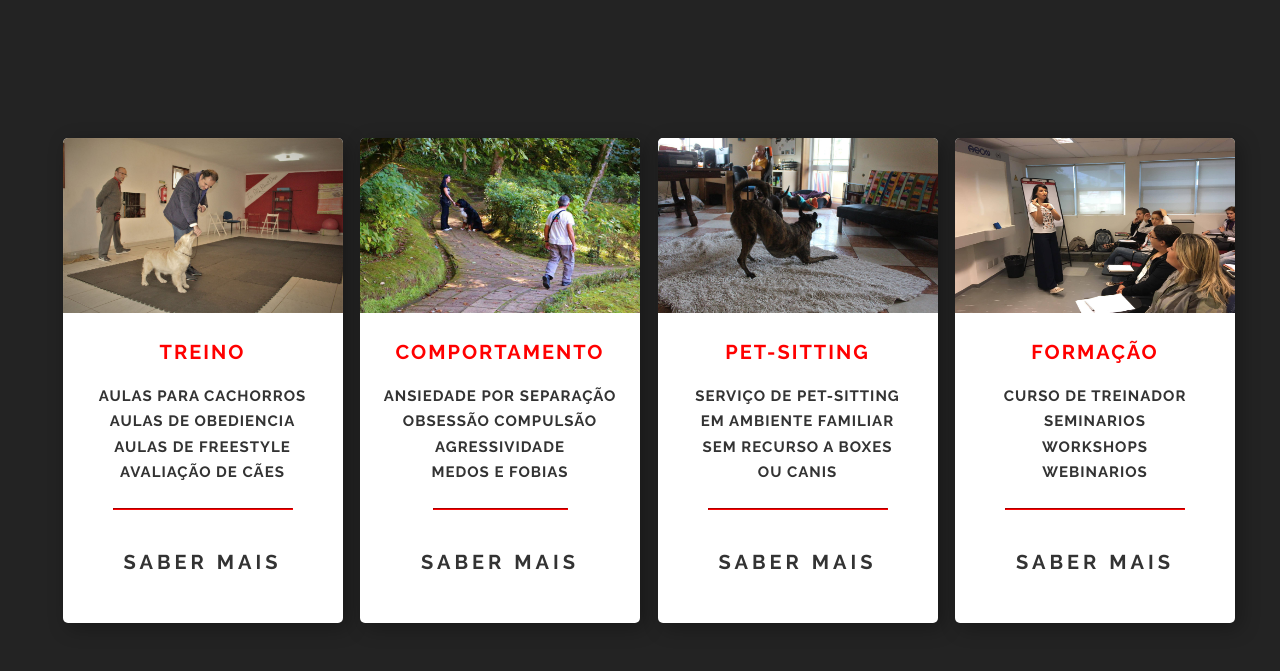
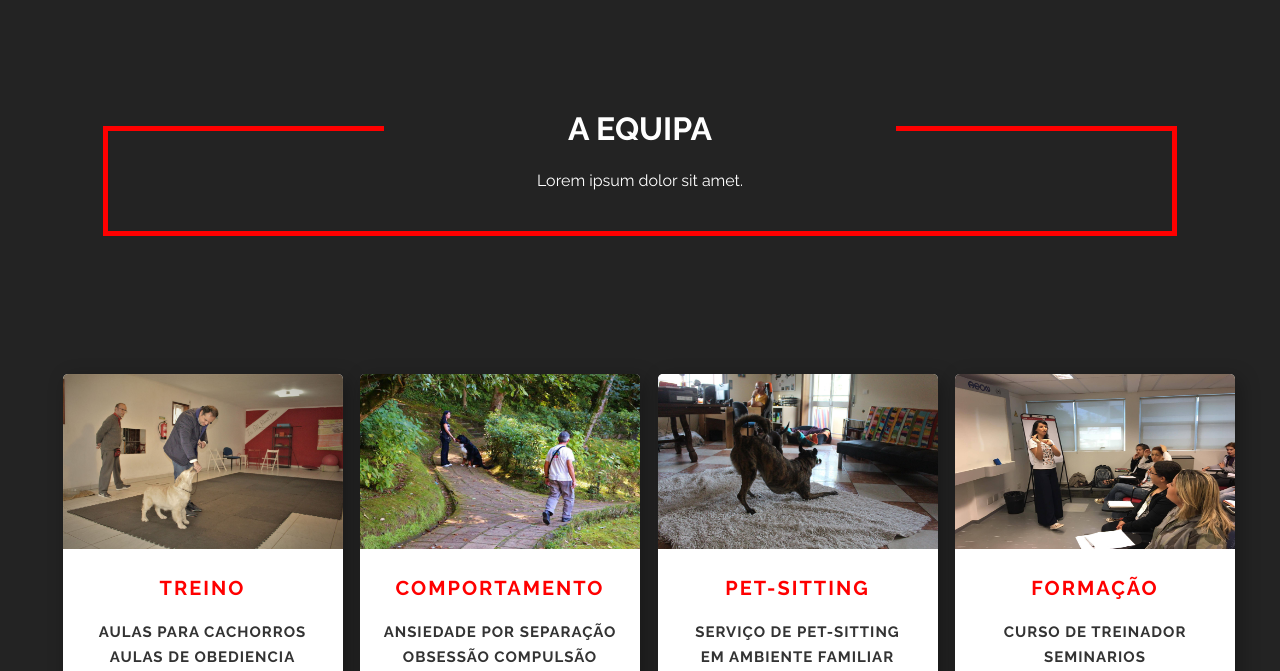
Before and after one commit to NunoCPNP/IAAD-v1, a plain HTML site: page index.html in a window 1280 px wide. Shown: the part 1056-1727 px from the top of the page. Drawn offline with Linux system fonts and the light colour scheme.

Commit message:
small update

```diff
--- a/css/style.css
+++ b/css/style.css
@@ -150,6 +150,39 @@ a.button:hover {
 }
 
 /* History Ends */
+
+/* Team Starts */
+
+#home-team{
+  width: 100%;
+  color: #fff;
+}
+
+.home-team-textbox{
+  line-height: 1.5;
+  color: #fff;
+  padding: 90px 120px;
+  background: #232323;
+  outline: 5px solid #ff0000;
+  outline-offset: -68px;
+  position: relative;
+  text-align: center;
+
+}
+
+.home-team-textbox h1 {
+    top: 1.3em;
+    left: 50%;
+    width: 16em;
+    margin: 0;
+    position: absolute;
+    font-size: 2em;
+    transform: translateX(-50%);
+    background: #232323;
+    font-weight: 700;
+}
+
+/* Team Ends */
 
 /* Products Start */
 
--- a/index.html
+++ b/index.html
@@ -17,6 +17,7 @@
                     <ul>
                         <li><a class="nav-link" href="#">HOME</a></li>
                         <li><a class="nav-link" href="#quem-somos">QUEM SOMOS</a></li>
+                        <li><a class="nav-link" href="#home-team">A EQUIPA</a></li>
                         <li><a class="nav-link" href="#home-products">SERVIÇOS</a></li>
                         <li><a class="nav-link" href="#home-contact-us">CONTACTOS</a></li>
                     </ul>
@@ -45,6 +46,13 @@
                 forma de se relacionar com o seu amigo de 4 patas sem castigos nem punições então a Escola It’s All About Dogs é para
                 si. </p>
 
+            </div>
+        </section>
+
+        <section id="home-team" class="home-team container">
+            <div class="home-team-textbox">
+                <h1>A EQUIPA</h1>
+                <p>Lorem ipsum dolor sit amet.</p>
             </div>
         </section>
 
```
